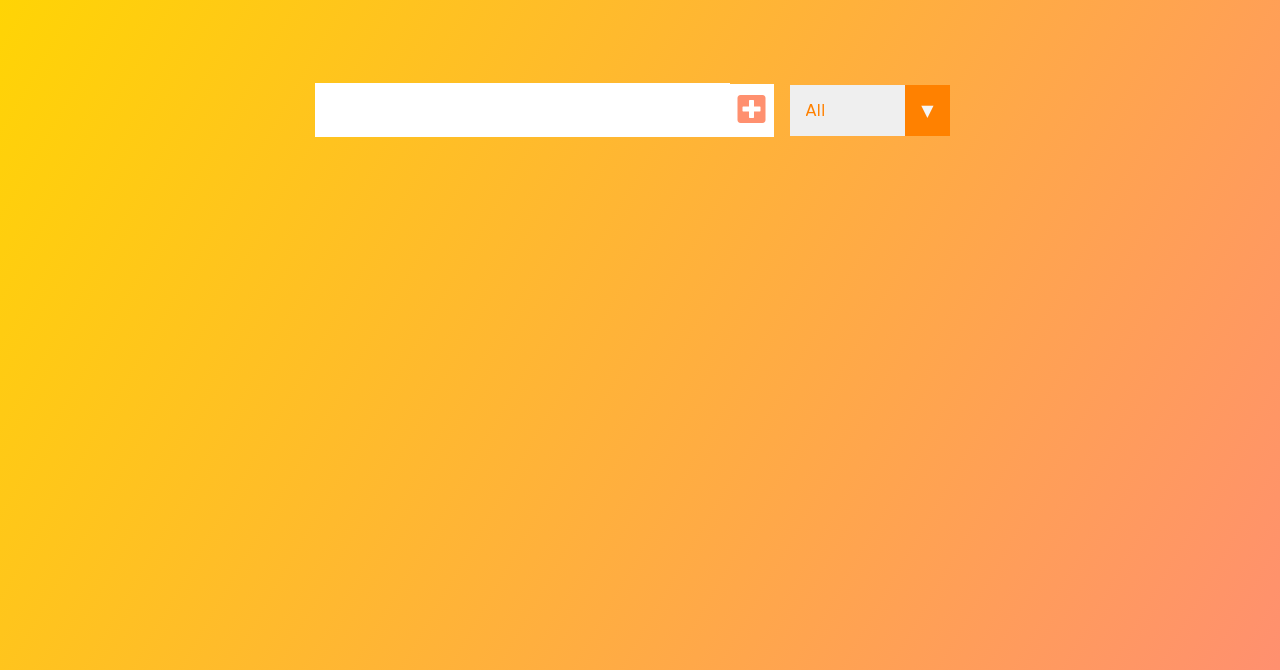
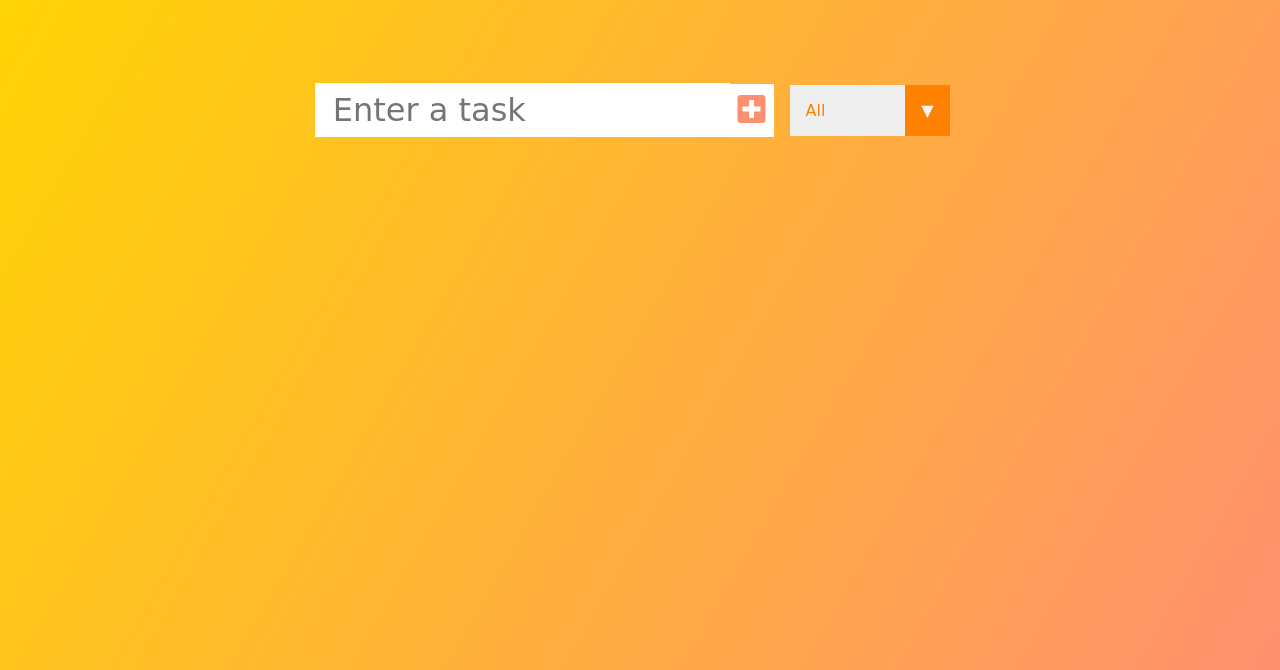
Before and after one commit to Gopaljajam/Todo-app, a plain HTML site: page index.html in a window 1280 px wide. Shown: the part 130-800 px from the top of the page. Drawn offline with Linux system fonts and the light colour scheme.

Commit message:
Update index.html

```diff
--- a/index.html
+++ b/index.html
@@ -13,7 +13,7 @@
         <h1>My Todo List</h1>
     </header>
     <form>
-        <input type="text" class="todo-input">
+        <input type="text" class="todo-input" placeholder=" Enter a task">
         <button type="submit" class="todo-button">
             <i class="fas fa-plus-square"></i>
         </button>
```
